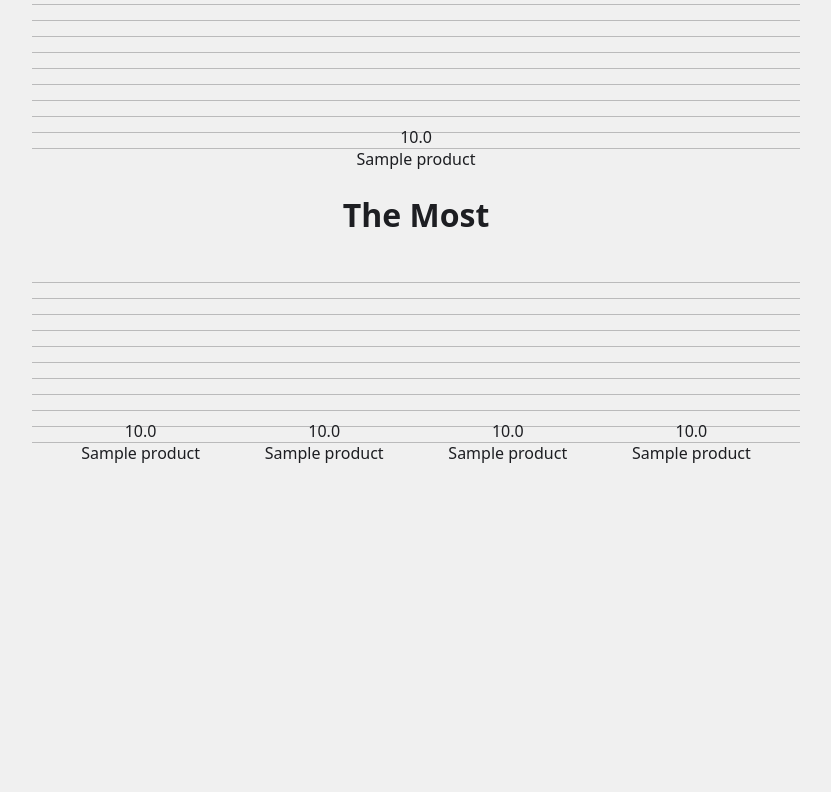
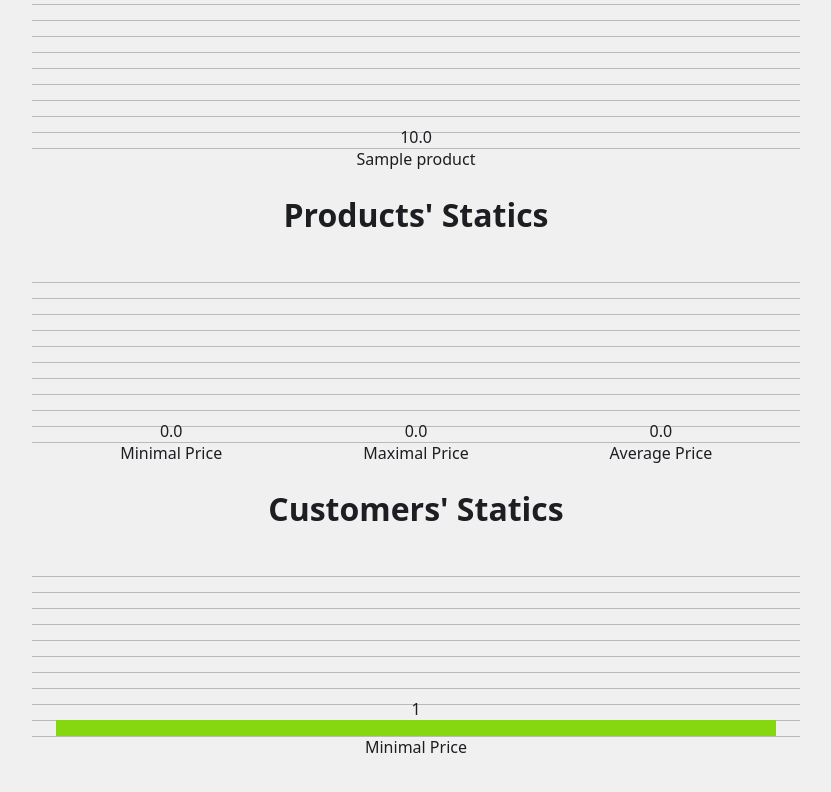
Before and after one commit to W-Mirshod/e_commerce, a Django app: page /statics/ in a window 1280 px wide. Shown: the part 154-946 px from the top of the page, without its empty margins (224-1055 px from the left). Before the commit the page ends 617 px from the top, so only its background shows below. Run offline with Django 5.2, Linux system fonts and the light colour scheme; tables that the repository leaves empty hold one stand-in row (values such as "Sample post").

Commit message:
added products' and customers' statics

```diff
--- a/app/models.py
+++ b/app/models.py
@@ -1,5 +1,4 @@
 from django.db import models
-from enum import Enum
 
 
 class Product(models.Model):
--- a/app/templates/statics.html
+++ b/app/templates/statics.html
@@ -14,31 +14,36 @@
     {% for product in Products %}
     <div class="item" style="--clr: {{ product.color }}; --val: {{ product.status }}10">
         <div class="label">{{ product.name }}</div>
-        <div class="value">{{ product.price }}</div>
+        <div class="value">{{ product.discount_price }}</div>
     </div>
     {% endfor %}
 </div>
 
-<h1>The Most</h1>
+<h1>Products' Statics</h1>
 <div class="simple-bar-chart">
-    {% for product in Products %}
-    <div class="item" style="--clr: {{ product.color }}; --val: {{ product.status }}10">
-        <div class="label">{{ product.name }}</div>
-        <div class="value">{{ product.price }}</div>
+    {% if Products %}
+    <div class="item" style="--clr: green; --val: {{ min_price_st }}">
+        <div class="label">Minimal Price</div>
+        <div class="value">{{ min_price }}</div>
     </div>
-    <div class="item" style="--clr: {{ product.color }}; --val: {{ product.status }}10">
-        <div class="label">{{ product.name }}</div>
-        <div class="value">{{ product.price }}</div>
+    <div class="item" style="--clr: red; --val: {{ max_price_st }}10">
+        <div class="label">Maximal Price</div>
+        <div class="value">{{ max_price }}</div>
     </div>
-    <div class="item" style="--clr: {{ product.color }}; --val: {{ product.status }}10">
-        <div class="label">{{ product.name }}</div>
-        <div class="value">{{ product.price }}</div>
+    <div class="item" style="--clr: #15ddef; --val: {{ average_price_st }}">
+        <div class="label">Average Price</div>
+        <div class="value">{{ average_price }}</div>
     </div>
-    <div class="item" style="--clr: {{ product.color }}; --val: {{ product.status }}10">
-        <div class="label">{{ product.name }}</div>
-        <div class="value">{{ product.price }}</div>
-    </div>
-    {% endfor %}
+    {% endif %}
+</div>
+
+<h1>Customers' Statics</h1>
+<div class="simple-bar-chart">
+    {% if customers_count %}
+    <div class="item" style="--clr: #86d610; --val: {{ customers_count_st }}">
+        <div class="label">Minimal Price</div>
+        <div class="value">{{ customers_count }}</div>
+    {% endif %}
 </div>
 
 <!-- partial -->
--- a/app/views.py
+++ b/app/views.py
@@ -1,14 +1,41 @@
+from itertools import count
+
+from django.db.models import Min, Max, Avg, Count
 from django.shortcuts import render, redirect
 from django.views import View
-
 from app.forms import ProductForm
 from app.models import Product
+from customers.models import Customer
 
 
 class StaticsPage(View):
     def get(self, request):
         products = Product.objects.all()
-        context = {'Products': products}
+        min_price_results = Product.objects.annotate(min_=Min("price"))
+        min_price = (min_price_results.aggregate(min_price=Min("price"))['min_price']) // 20
+        a_min_price = min_price * 20
+
+        max_price_results = Product.objects.annotate(max_=Max("price"))
+        max_price = (max_price_results.aggregate(max_price=Max("price"))['max_price']) // 20
+        a_max_price = max_price * 20
+        average_price_results = Product.objects.annotate(avg=Avg("price"))
+        average_price = (average_price_results.aggregate(avg_price=Avg("price"))['avg_price']) // 20
+        a_average_price = average_price * 20
+
+        counting_result = Customer.objects.annotate(count=Count('id'))
+        customers_count = counting_result.aggregate(count=Count('id'))['count']
+        customers_count_st = customers_count * 10
+
+        context = {'Products': products,
+                   'min_price_st': min_price,
+                   'min_price': a_min_price,
+                   'max_price_st': max_price,
+                   'max_price': a_max_price,
+                   'average_price_st': average_price,
+                   'average_price': a_average_price,
+                   'customers_count': customers_count,
+                   'customers_count_st': customers_count_st,
+                   'temp': 20}
         return render(request, 'statics.html', context)
 
 
```
Also changed, not shown: app/migrations/0001_initial.py, app/migrations/0002_alter_product_color.py (deleted), app/migrations/0003_alter_product_color.py (deleted), customers/migrations/0001_initial.py, customers/migrations/0002_alter_customer_joined.py (deleted), customers/migrations/0003_alter_customer_joined.py (deleted), customers/migrations/0004_alter_customer_joined.py (deleted), 1 other file.
